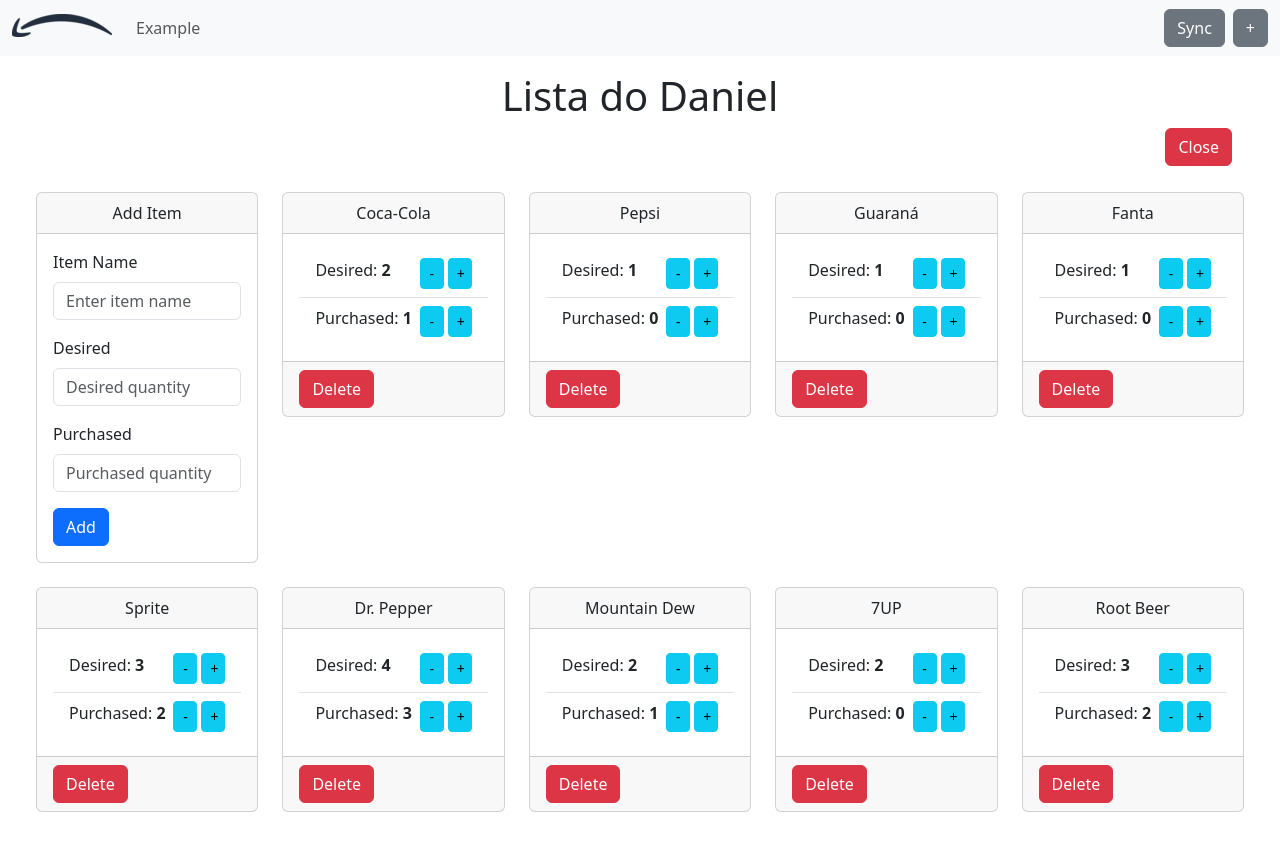
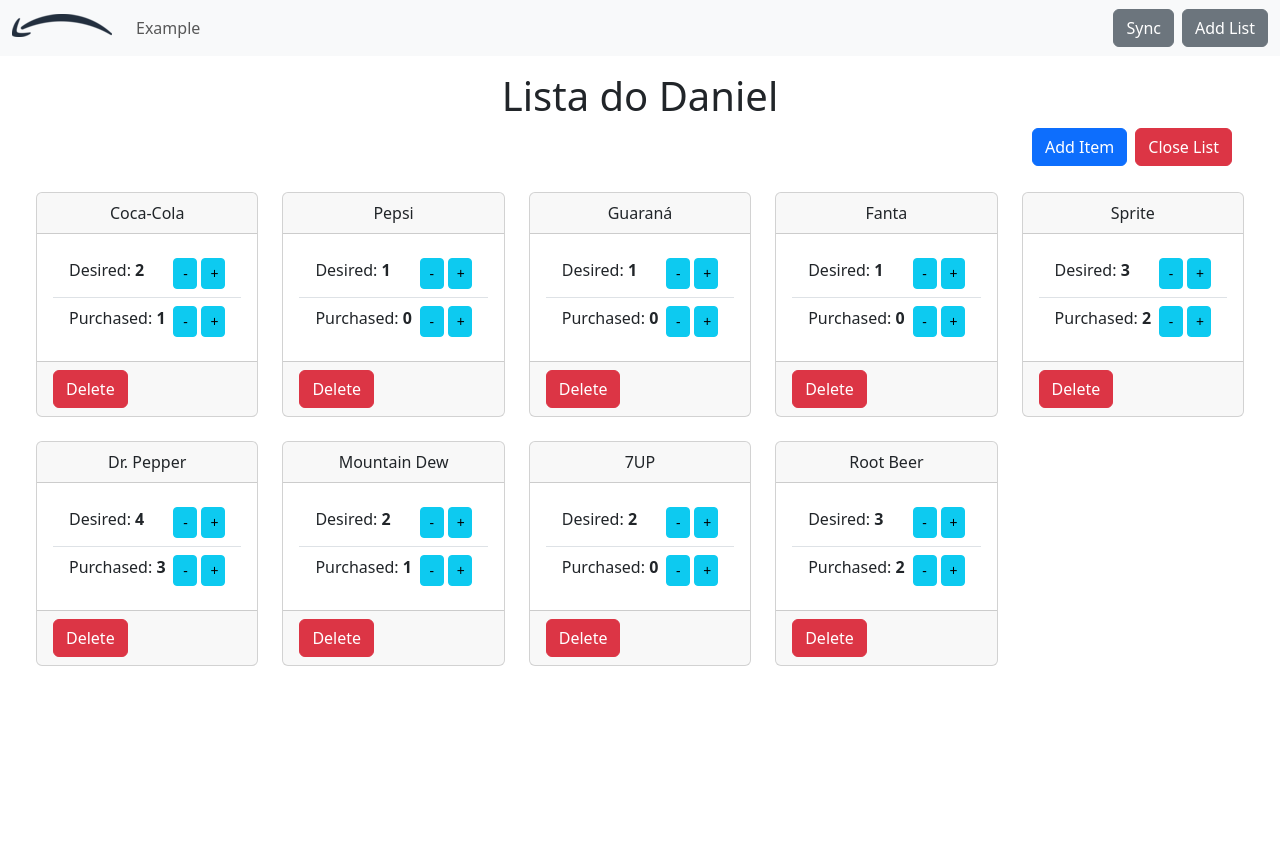
Before and after one commit to DanielRodrigues08/SDLE-FEUP, a SvelteKit app in the folder amazoff-client/: page /list/1 in a window 1280 px wide. Shown: the top 850 px of the page. After the commit the page ends 800 px from the top, so only its background shows below. Built offline with nearby package versions, Linux system fonts and the light colour scheme.

Commit message:
UI done!

```diff
--- a/amazoff-client/src/routes/+layout.svelte
+++ b/amazoff-client/src/routes/+layout.svelte
@@ -39,7 +39,7 @@
             </ul>
         </div>
         <button class="btn btn-secondary mx-2">Sync</button>
-        <a href="/add-list" class="btn btn-secondary">+</a>
+        <a href="/add-list" class="btn btn-secondary">Add List</a>
     </div>
 </nav>
 <slot />
--- a/amazoff-client/src/routes/list/[id]/+page.svelte
+++ b/amazoff-client/src/routes/list/[id]/+page.svelte
@@ -7,13 +7,28 @@
 </script>
 
 <h1 class="text-center mt-3">{data.name}</h1>
-<button class="btn btn-danger float-end mx-5">Close</button>
+<button class="btn btn-danger float-end me-5">Close List</button>
+<button
+  class="btn btn-primary float-end me-2"
+  data-bs-toggle="modal"
+  data-bs-target="#addItem">Add Item</button
+>
 
-<div class="row row-cols-1 row-cols-md-5 g-4 my-5 mx-4">
-  <div class="col">
-    <div class="card">
-      <div class="card-header text-center">Add Item</div>
-      <div class="card-body">
+<!-- Modal for add item -->
+
+<div class="modal fade" id="addItem" tabindex="-1">
+  <div class="modal-dialog">
+    <div class="modal-content">
+      <div class="modal-header">
+        <h1 class="modal-title fs-5">Add item</h1>
+        <button
+          type="button"
+          class="btn-close"
+          data-bs-dismiss="modal"
+          aria-label="Close"
+        ></button>
+      </div>
+      <div class="modal-body">
         <form>
           <div class="mb-3">
             <label for="name" class="form-label">Item Name</label>
@@ -44,11 +59,21 @@
               min="0"
             />
           </div>
-          <button type="submit" class="btn btn-primary">Add</button>
         </form>
+      </div>
+      <div class="modal-footer">
+        <button type="button" class="btn btn-secondary" data-bs-dismiss="modal"
+          >Close</button
+        >
+        <button type="button" class="btn btn-primary">Add</button>
       </div>
     </div>
   </div>
+</div>
+
+<!--  END add item -->
+
+<div class="row row-cols-1 row-cols-md-5 g-4 my-5 mx-4">
   {#each data.items as item}
     <div class="col">
       <div class="card">
```
